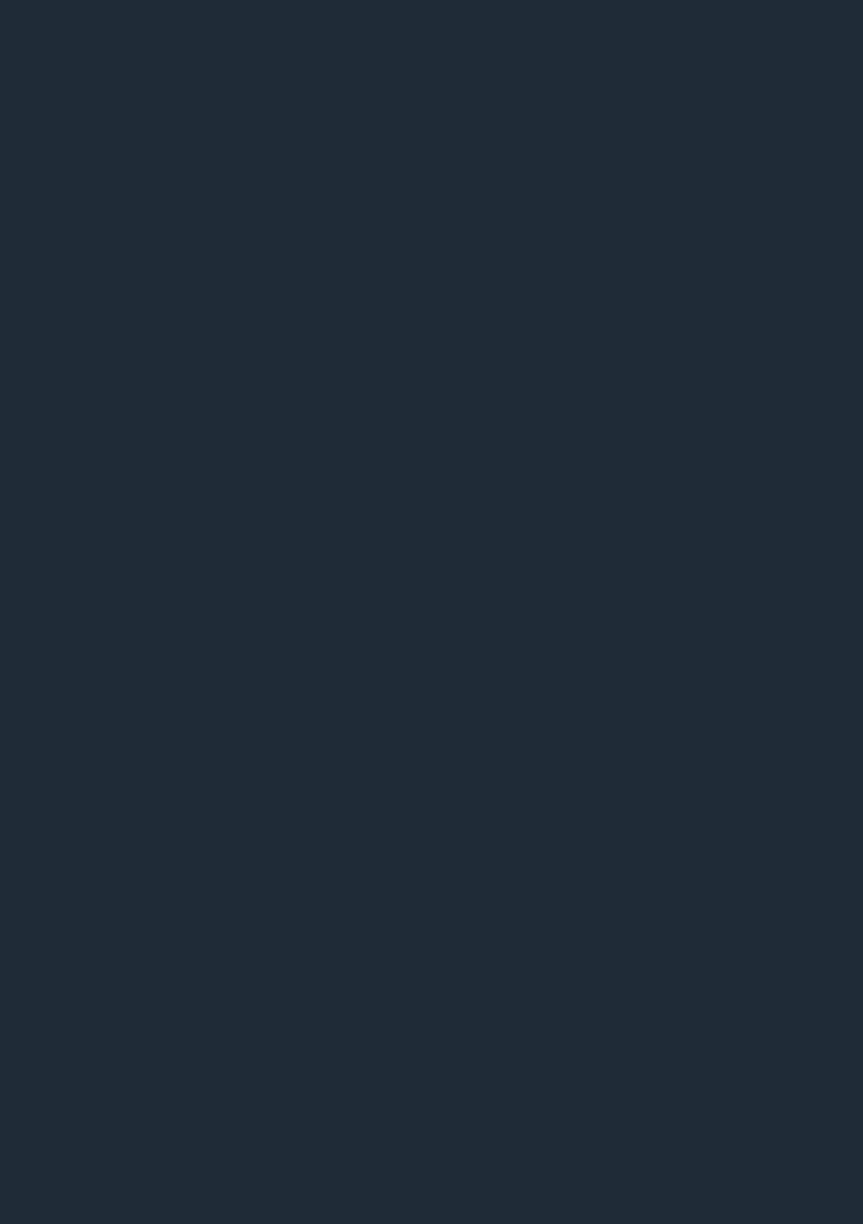
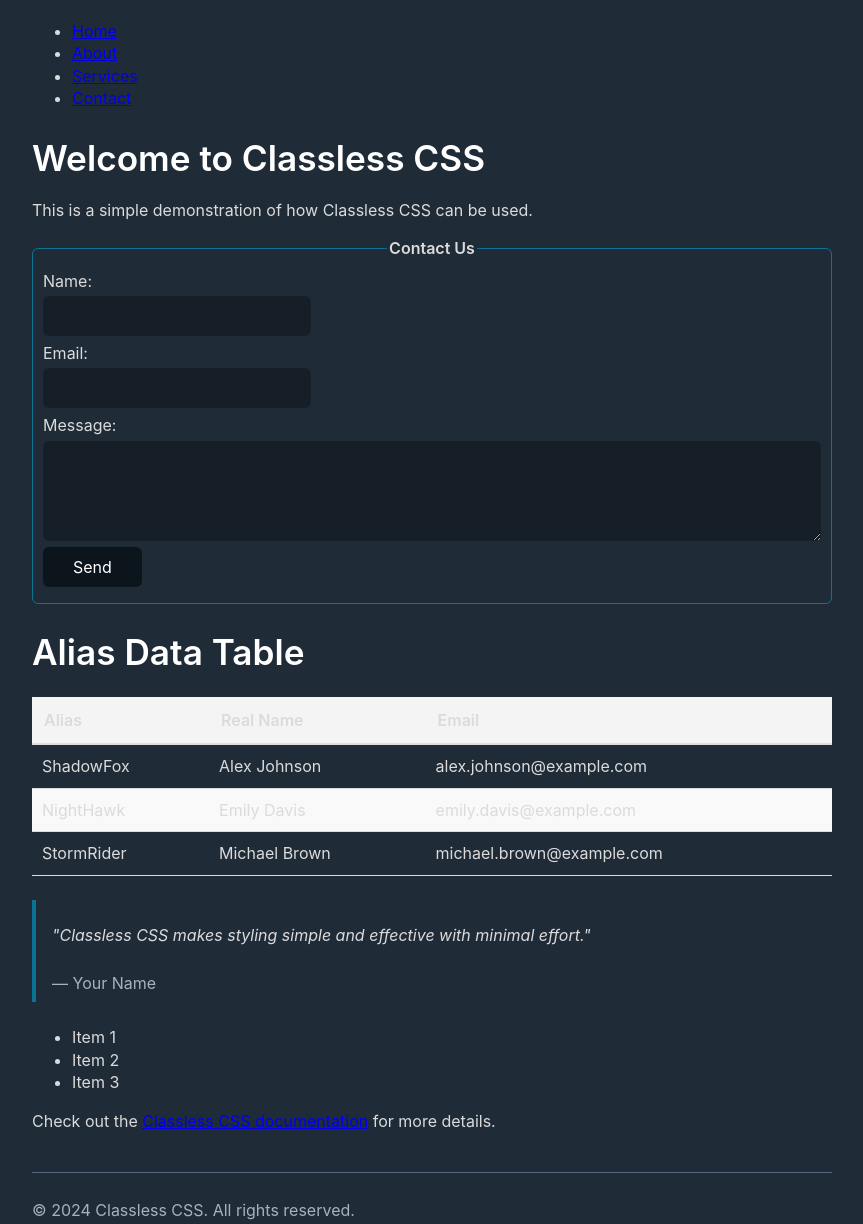
Before and after one commit to KabriAcid/classless-css, a plain HTML site: page index.html in a window 1280 px wide. Shown: the whole page, without its empty margins (208-1071 px from the left). Before the commit the page ends 800 px from the top, so only its background shows below. Drawn offline with Linux system fonts and the light colour scheme.

Commit message:
"Updated classless.dark-theme.css with new table styling and modified legend font size and alignment. Added HTML structure and content to index.html, including a navigation menu, form, table, blockquote, and footer."

```diff
--- a/classless.dark-theme.css
+++ b/classless.dark-theme.css
@@ -254,7 +254,8 @@
   }
 
   legend {
-    font-size: 0.9em;
+    font-size: 1em;
+    text-align: center;
     font-weight: 600;
   }
 
@@ -552,3 +553,40 @@
       text-decoration: underline;
     }
   }
+
+  /* Basic table styling */
+table {
+  width: 100%;
+  border-collapse: collapse; /* Merges table borders */
+  margin: 20px 0; /* Adds space above and below the table */
+}
+
+/* Table headers */
+th {
+  background-color: #f4f4f4; /* Light gray background for headers */
+  padding: 12px; /* Adds padding inside header cells */
+  text-align: left; /* Aligns text to the left */
+  border-bottom: 2px solid #ddd; /* Adds a bottom border to header cells */
+}
+
+/* Table data cells */
+td {
+  padding: 10px; /* Adds padding inside data cells */
+  border-bottom: 1px solid #ddd; /* Adds a bottom border to data cells */
+}
+
+/* Table rows */
+tr:nth-child(even) {
+  background-color: #f9f9f9; /* Alternates row background color for readability */
+}
+
+tr:hover {
+  background-color: #f1f1f1; /* Changes row background color on hover */
+}
+
+/* Table caption */
+caption {
+  font-size: 1.5em; /* Larger font size for the caption */
+  margin: 10px 0; /* Adds space above and below the caption */
+  text-align: left; /* Aligns caption text to the left */
+}
--- a/index.html
+++ b/index.html
@@ -1,14 +1,97 @@
 <!DOCTYPE html>
 <html lang="en">
+
 <head>
     <meta charset="UTF-8">
     <meta name="viewport" content="width=device-width, initial-scale=1.0">
     <title>Minimal CSS with less</title>
     <link rel="stylesheet" href="classless.dark-theme.css">
 </head>
+
 <body>
+
+    <header>
+        <nav>
+            <ul>
+                <li><a href="#">Home</a></li>
+                <li><a href="#">About</a></li>
+                <li><a href="#">Services</a></li>
+                <li><a href="#">Contact</a></li>
+            </ul>
+        </nav>
+    </header>
+
     <main>
+        <section>
+            <h1>Welcome to Classless CSS</h1>
+            <p>This is a simple demonstration of how Classless CSS can be used.</p>
 
+            <form action="#" method="post">
+                <fieldset>
+                    <legend>Contact Us</legend>
+                    <label for="name">Name:</label>
+                    <input type="text" id="name" name="name" required>
+
+                    <label for="email">Email:</label>
+                    <input type="email" id="email" name="email" required>
+
+                    <label for="message">Message:</label>
+                    <textarea id="message" name="message" rows="4" required></textarea>
+
+                    <button type="submit">Send</button>
+                </fieldset>
+            </form>
+
+            <section>
+                <h1>Alias Data Table</h1>
+                <table>
+                    <thead>
+                        <tr>
+                            <th>Alias</th>
+                            <th>Real Name</th>
+                            <th>Email</th>
+                        </tr>
+                    </thead>
+                    <tbody>
+                        <tr>
+                            <td>ShadowFox</td>
+                            <td>Alex Johnson</td>
+                            <td>alex.johnson@example.com</td>
+                        </tr>
+                        <tr>
+                            <td>NightHawk</td>
+                            <td>Emily Davis</td>
+                            <td>emily.davis@example.com</td>
+                        </tr>
+                        <tr>
+                            <td>StormRider</td>
+                            <td>Michael Brown</td>
+                            <td>michael.brown@example.com</td>
+                        </tr>
+                    </tbody>
+                </table>
+            </section>
+
+            <blockquote>
+                <p>"Classless CSS makes styling simple and effective with minimal effort."</p>
+                <footer>— Your Name</footer>
+            </blockquote>
+
+            <ul>
+                <li>Item 1</li>
+                <li>Item 2</li>
+                <li>Item 3</li>
+            </ul>
+
+            <p>Check out the <a href="#">Classless CSS documentation</a> for more details.</p>
+        </section>
     </main>
+
+    <footer>
+        <p>&copy; 2024 Classless CSS. All rights reserved.</p>
+    </footer>
+
+
 </body>
+
 </html>
```
